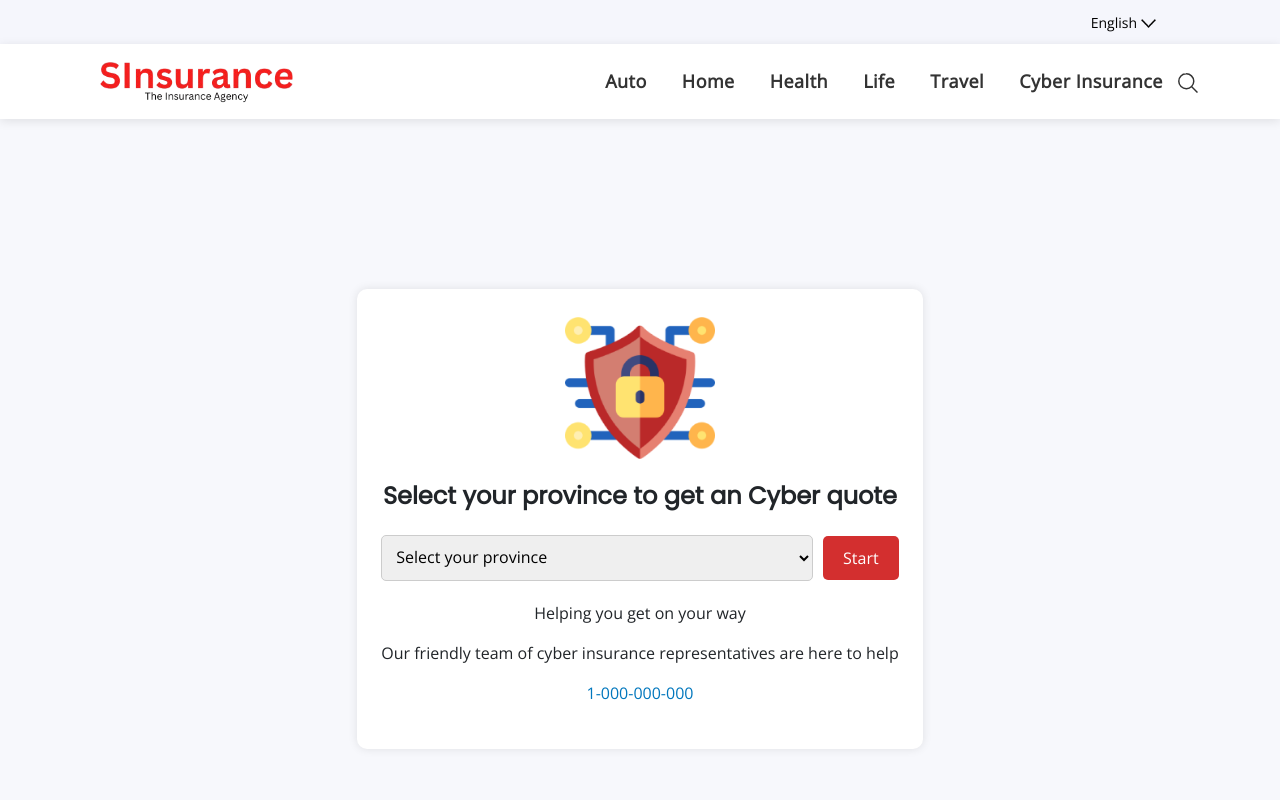
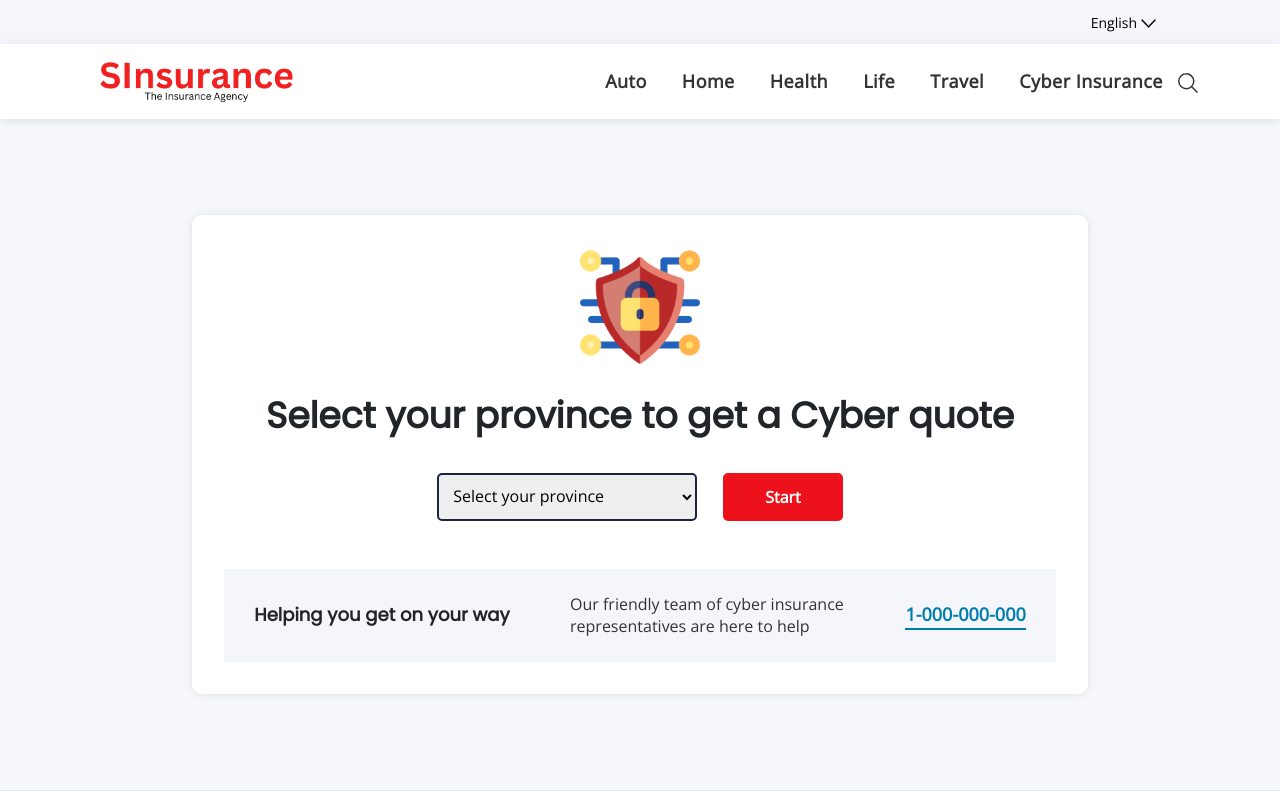
Before and after one commit to kishankumar2607/s-insurance, a Next.js app: page /cyber-quote in a window 1280 px wide. Shown: the top 800 px of the page. Built offline with nearby package versions, Linux system fonts and the light colour scheme.

Commit message:
changes in form

```diff
--- a/src/components/CyberQuoteFormComponent/CyberQuoteFormComponent.jsx
+++ b/src/components/CyberQuoteFormComponent/CyberQuoteFormComponent.jsx
@@ -1,16 +1,21 @@
-import ImageComponent from '../ImageComponent/ImageComponent';
-import styles from './CyberQuoteFormComponent.module.css';
-import cyberImage from '../../assets/cyber-form/cyber-security.png';
+import ImageComponent from "../ImageComponent/ImageComponent";
+import styles from "./CyberQuoteFormComponent.module.css";
+import cyberImage from "../../assets/cyber-form/cyber-security.png";
 
 const CyberQuoteFormComponent = () => {
   return (
     <div className={styles.container}>
       <div className={styles.formContainer}>
         <div className={styles.imageDiv}>
-                    <ImageComponent src={cyberImage} alt={"cyberImage"} imageStyle={styles.imagestyle}/>
+          <ImageComponent
+            src={cyberImage}
+            alt={"cyberImage"}
+            priority={true}
+            imageStyle={styles.imagestyle}
+          />
         </div>
         <div className={styles.header}>
-                    <h2>Select your province to get an Cyber quote</h2>
+          <h2>Select your province to get a Cyber quote</h2>
         </div>
         <div className={styles.formGroup}>
           <select className={styles.select} name="province">
@@ -23,16 +28,19 @@ const CyberQuoteFormComponent = () => {
             <option value="Nova Scotia">Nova Scotia</option>
             <option value="New Brunswick">New Brunswick</option>
             <option value="Prince Edward Island">Prince Edward Island</option>
-                        <option value="Newfoundland and Labrador ">Newfoundland and Labrador</option>
+            <option value="Newfoundland and Labrador ">
+              Newfoundland and Labrador
+            </option>
           </select>
           <button className={styles.button}>Start</button>
         </div>
         <div className={styles.savingsLink}>
-
-                    <p>Helping you get on your way</p>
-                    <p>Our friendly team of cyber insurance representatives are here to help</p>
-                    <a href="tel:18772360924">1-000-000-000</a>
-
+          <h4>Helping you get on your way</h4>
+          <p>
+            Our friendly team of cyber insurance representatives are here to
+            help
+          </p>
+          <a href="tel:1000000000">1-000-000-000</a>
         </div>
       </div>
     </div>
--- a/src/components/CyberQuoteFormComponent/CyberQuoteFormComponent.module.css
+++ b/src/components/CyberQuoteFormComponent/CyberQuoteFormComponent.module.css
@@ -1,22 +1,21 @@
-/* components/AutoQuoteForm.module.css */
 .container {
   display: flex;
   justify-content: center;
   align-items: center;
-    height: 100vh;
+  padding: 6rem 0rem;
   background-color: #f7f8fc;
 }
 
 .formContainer {
   background-color: white;
-    padding: 1.5rem;
+  padding: 2rem;
   border-radius: 10px;
   box-shadow: 0 0 10px rgba(0, 0, 0, 0.1);
   text-align: center;
-    /* width: 400px; */
+  min-width: 70%;
 }
 
-  .imageDiv{
+.imageDiv {
   width: 100%;
   display: flex;
   align-items: center;
@@ -24,16 +23,17 @@
   margin-bottom: 1.2rem;
 }
 
-  .imagestyle:nth-child(n){
+.imagestyle:nth-child(n) {
   height: 100%;
-    width: 150px;
+  width: 120px;
 }
 
 .header h2 {
   margin-bottom: 20px;
-    font-size: 24px;
+  font-size: 36px;
+  line-height: 50px;
   font-weight: 900;
-    margin-bottom: 1.5rem;
+  margin: 1.5rem 0rem 2rem;
 }
 
 .formGroup {
@@ -46,27 +46,67 @@
 .select {
   padding: 10px;
   font-size: 16px;
-    border: 1px solid #ccc;
+  border: 2px solid #1c2444;
   border-radius: 5px;
   margin-right: 10px;
-    flex: 1;
 }
 
 .button {
-    padding: 10px 20px;
   font-size: 16px;
-    background-color: #d32f2f;
-    color: white;
-    border: none;
+  font-weight: 700;
+  color: #fff;
+  background-color: #ec111a;
+  border: 2px solid #ec111a;
   border-radius: 5px;
+  padding: 10px 40px;
   cursor: pointer;
+  margin-left: 1rem;
+  transition: all 0.2s ease-in;
+}
+
+.button:hover {
+  color: #ec111a;
+  background-color: #ffffff;
+  border-color: #ec111a;
+}
+
+.savingsLink {
+  /* display: grid;
+  grid-template-columns: repeat(auto-fit, minmax(300px, 1fr));
+  align-items: center;
+  justify-items: center; */
+  display: flex;
+  flex-wrap: wrap;
+  align-items: center;
+  justify-content: space-around;
+  margin-top: 3rem;
+  background-color: #f5f6fc;
+  padding: 1.5rem 0rem;
+}
+
+.savingsLink :nth-child(n) {
+  padding: 0;
+  margin: 0;
+}
+
+.savingsLink h4 {
+  font-size: 18px;
+  font-weight: 900;
+}
+
+.savingsLink p {
+  color: #333;
+  font-size: 16px;
+  line-height: 1.4;
+  text-align: left;
+  max-width: 275px;
 }
 
 .savingsLink a {
-    color: #0277bd;
-    text-decoration: none;
-    display: block;
-    margin-bottom: 20px;
+  color: #007eab;
+  font-size: 18px;
+  font-weight: 900;
+  border-bottom: 2.5px solid #007eab;
 }
 
 .footer {
--- a/src/components/ImageComponent/ImageComponent.jsx
+++ b/src/components/ImageComponent/ImageComponent.jsx
@@ -2,12 +2,13 @@ import React from 'react';
 import Image from 'next/image';
 import styles from "./ImageComponent.module.css";
 
-const ImageComponent = ({src, alt, imageStyle}) => {
+const ImageComponent = ({src, alt, priority, imageStyle}) => {
   return (
 	<div className={imageStyle}>
 		<Image
 			src={src}
 			alt={alt}
+			priority={priority}
 			className={styles.imageSizeStyle}
 		/>
 	</div>
--- a/src/components/InsuranceOptionsComponent/InsuranceOptionsComponent.module.css
+++ b/src/components/InsuranceOptionsComponent/InsuranceOptionsComponent.module.css
@@ -1,4 +1,4 @@
-/* components/InsuranceOptions.module.css */
+
 .container {
   text-align: center;
   padding: 4rem 1.5rem;
--- a/src/components/ManageInsuranceComponent/ManageInsuranceComponent.module.css
+++ b/src/components/ManageInsuranceComponent/ManageInsuranceComponent.module.css
@@ -39,7 +39,7 @@
     font-weight: 700;
     color: #fff;
     background-color: #ec111a;
-    border: 1.5px solid #ec111a;
+    border: 2px solid #ec111a;
     border-radius: 5px;
     padding: 20px 30px;
     cursor: pointer;
```
Lines whose indentation alone changed are shown as unchanged.
